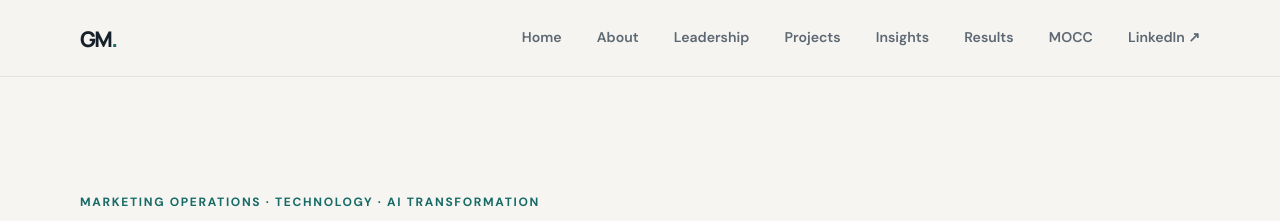
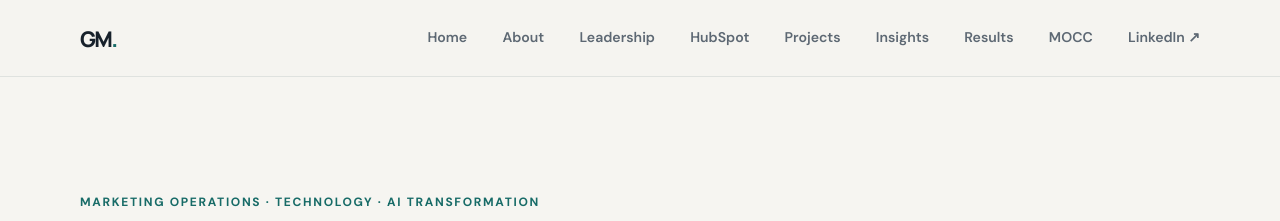
Before and after one commit to georgefwmurray/Marketing-Operations-Control-Centre, a Jekyll site: the page built from index.md, in a window 1280 px wide and 900 px high. Shown: the top 221 px of the window. Built offline with Jekyll 4.4.1, drawn with Linux system fonts in a browser that asks for light colours.

Commit message:
Add HubSpot expertise page to main navigation

```diff
--- a/_layouts/default.html
+++ b/_layouts/default.html
@@ -106,6 +106,7 @@
         <a href="{{ '/' | relative_url }}">Home</a>
         <a href="{{ '/about/' | relative_url }}">About</a>
         <a href="{{ '/Leadership-%26-Strategy.html' | relative_url }}">Leadership</a>
+        <a href="{{ '/HubSpot-Expert-South-Wales.html' | relative_url }}">HubSpot</a>
         <a href="{{ '/Campaign-Commercial-Projects.html' | relative_url }}">Projects</a>
         <a href="{{ '/insights/' | relative_url }}">Insights</a>
         <a href="{{ '/Results.html' | relative_url }}">Results</a>
```
